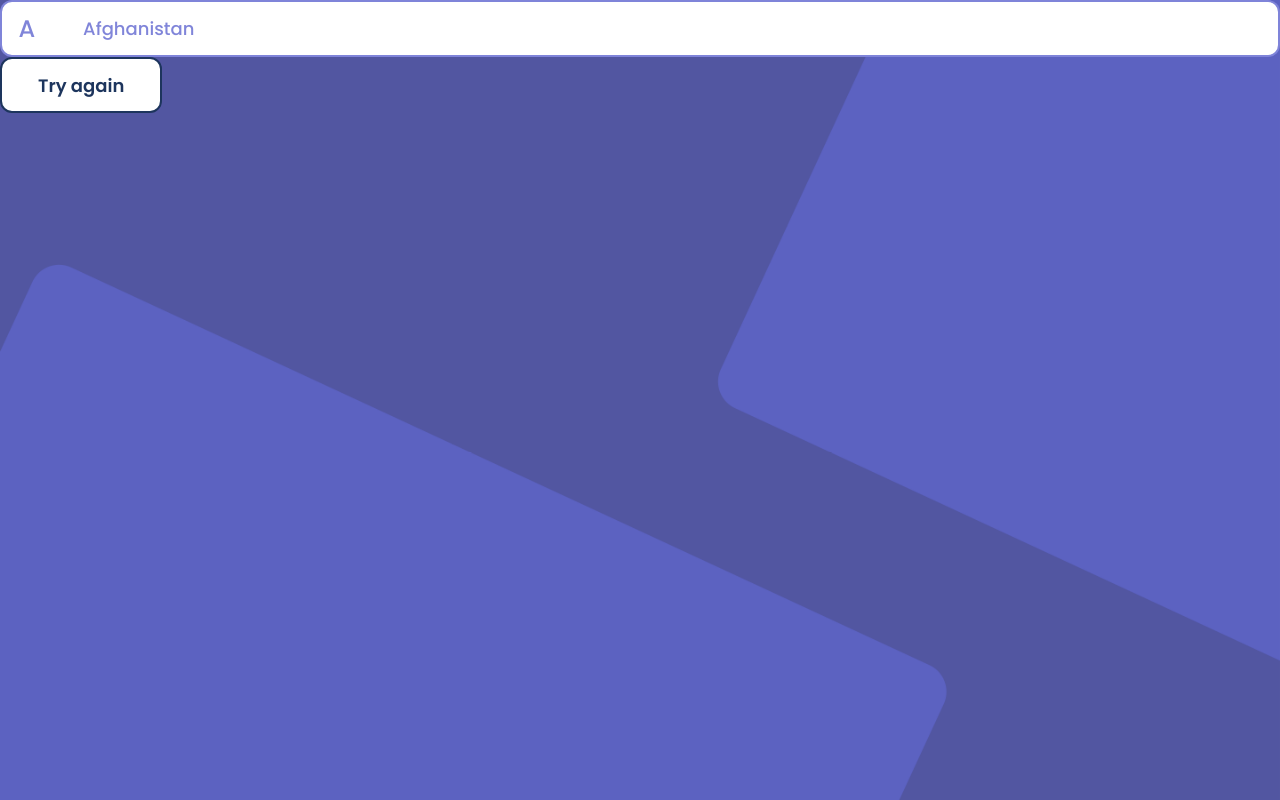
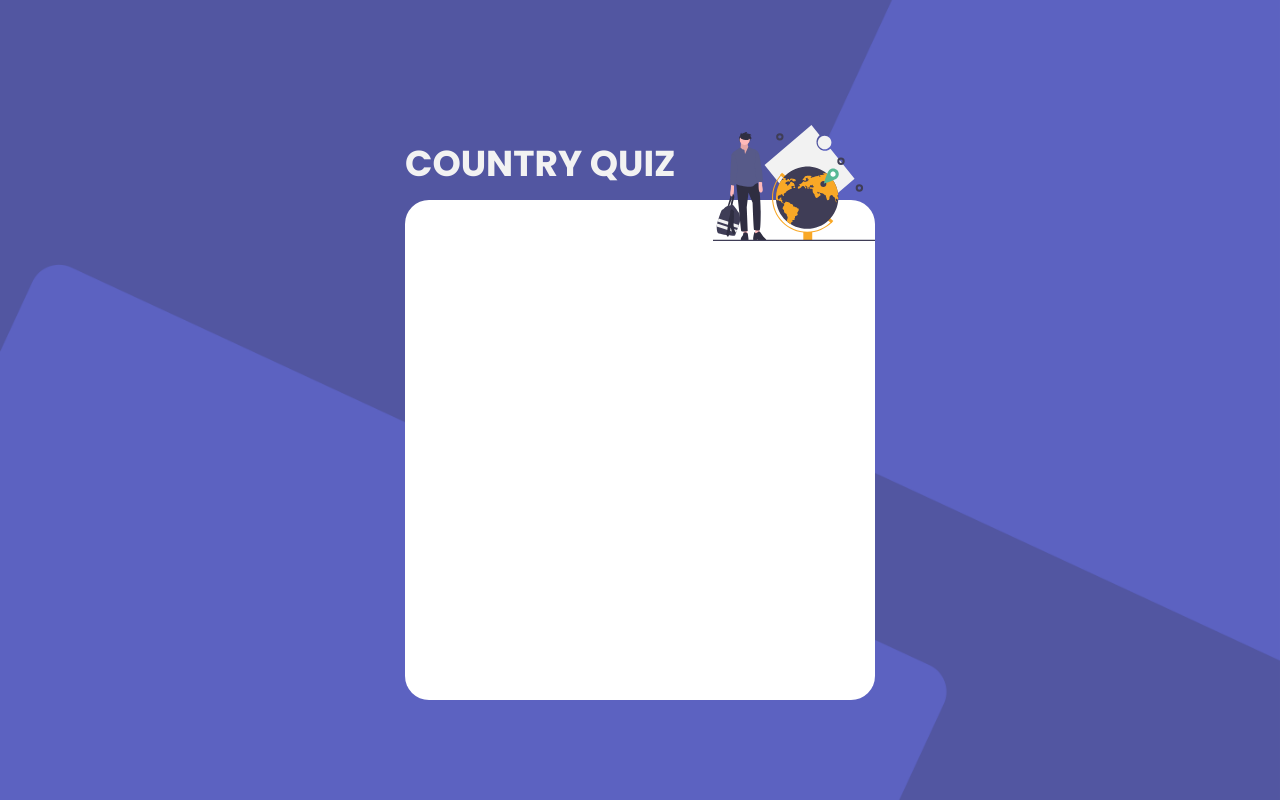
Before and after one commit to django-json/countryquizchallenge, a React (Create React App) app: page / in a window 1280 px wide. Built offline with nearby package versions, Linux system fonts and the light colour scheme.

Commit message:
designing quiz-container component

```diff
--- a/src/App.css
+++ b/src/App.css
@@ -40,4 +40,11 @@
   -o-background-size: cover;
   background-size: cover;
   min-height: 100vh;
+  position: absolute;
+  top: 0;
+  left: 0;
+  right: 0;
+  display: flex;
+  align-items: center;
+  justify-content: center;
 }
--- a/src/App.js
+++ b/src/App.js
@@ -2,16 +2,13 @@ import React, { Component } from "react";
 
 import "./App.css";
 
-import AnswerItem from "./components/answer-item/answer-item.component";
-import Button from "./components/button/button.component";
+import QuizContainer from "./components/quiz-container/quiz-container.component";
 
 class App extends Component {
   render() {
     return (
       <article className="App">
-        {/*<h1>Country Quiz</h1>*/}
-        <AnswerItem />
-        <Button variant="outline" label="Try again" />
+        <QuizContainer />
       </article>
     );
   }
--- /dev/null
+++ b/src/components/quiz-container/quiz-container.component.jsx
@@ -0,0 +1,19 @@
+import React from "react";
+
+import "./quiz-container.styles.css";
+
+const QuizContainer = ({ children }) => (
+	<article className="quiz-container">
+		<h1 className="quiz-container__label">Country Quiz</h1>
+		<section className="quiz-container__wrapper">
+			<img
+				className="quiz-container__logo"
+				src={require("../../assets/adventure_logo.svg").default}
+				alt="Adventure Logo"
+			/>
+			<div className="quiz-container__questionaire">{children}</div>
+		</section>
+	</article>
+);
+
+export default QuizContainer;
--- /dev/null
+++ b/src/components/quiz-container/quiz-container.styles.css
@@ -0,0 +1,28 @@
+.quiz-container {
+	display: block;
+	width: 470px;
+}
+
+.quiz-container__label {
+	align-self: flex-start;
+	font-weight: 700;
+	font-size: var(--text-lg);
+	text-transform: uppercase;
+	color: var(--white-secondary);
+	margin-bottom: 0;
+	margin-bottom: calc(var(--space-xs) * 0.5);
+}
+
+.quiz-container__wrapper {
+	position: relative;
+	width: 100%;
+	min-height: 500px;
+	background: var(--white-primary);
+	border-radius: 24px;
+}
+
+.quiz-container__logo {
+	position: absolute;
+	top: -75px;
+	right: 0;
+}
--- a/src/index.css
+++ b/src/index.css
@@ -13,4 +13,5 @@ body {
     sans-serif;
   -webkit-font-smoothing: antialiased;
   -moz-osx-font-smoothing: grayscale;
+  position: relative;
 }
```
Also changed, not shown: src/assets/adventure_logo.svg (renamed from src/assets/undraw_adventure_4hum 1.svg), src/assets/winner.svg (renamed from src/assets/undraw_winners_ao2o 2.svg).
